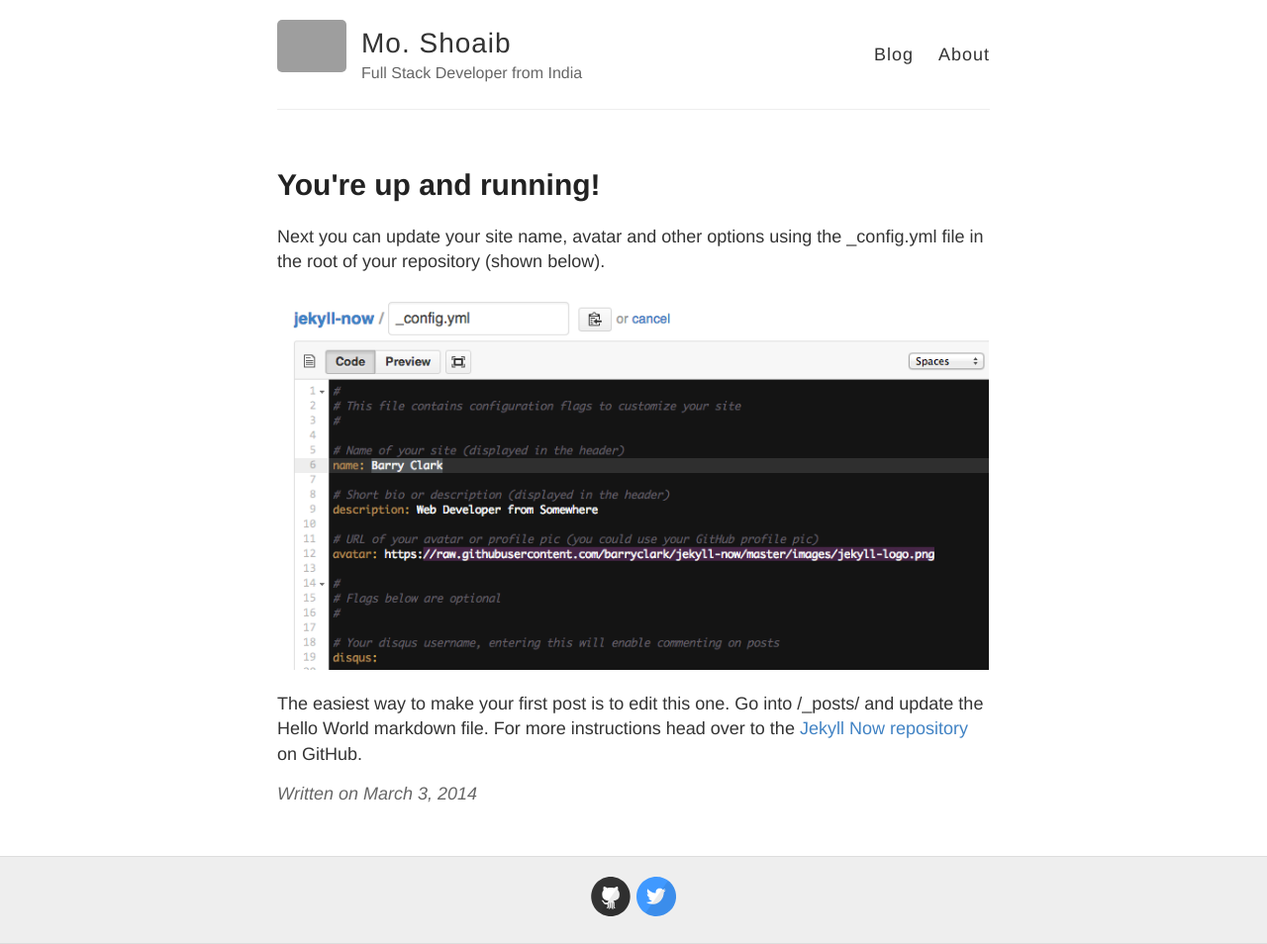
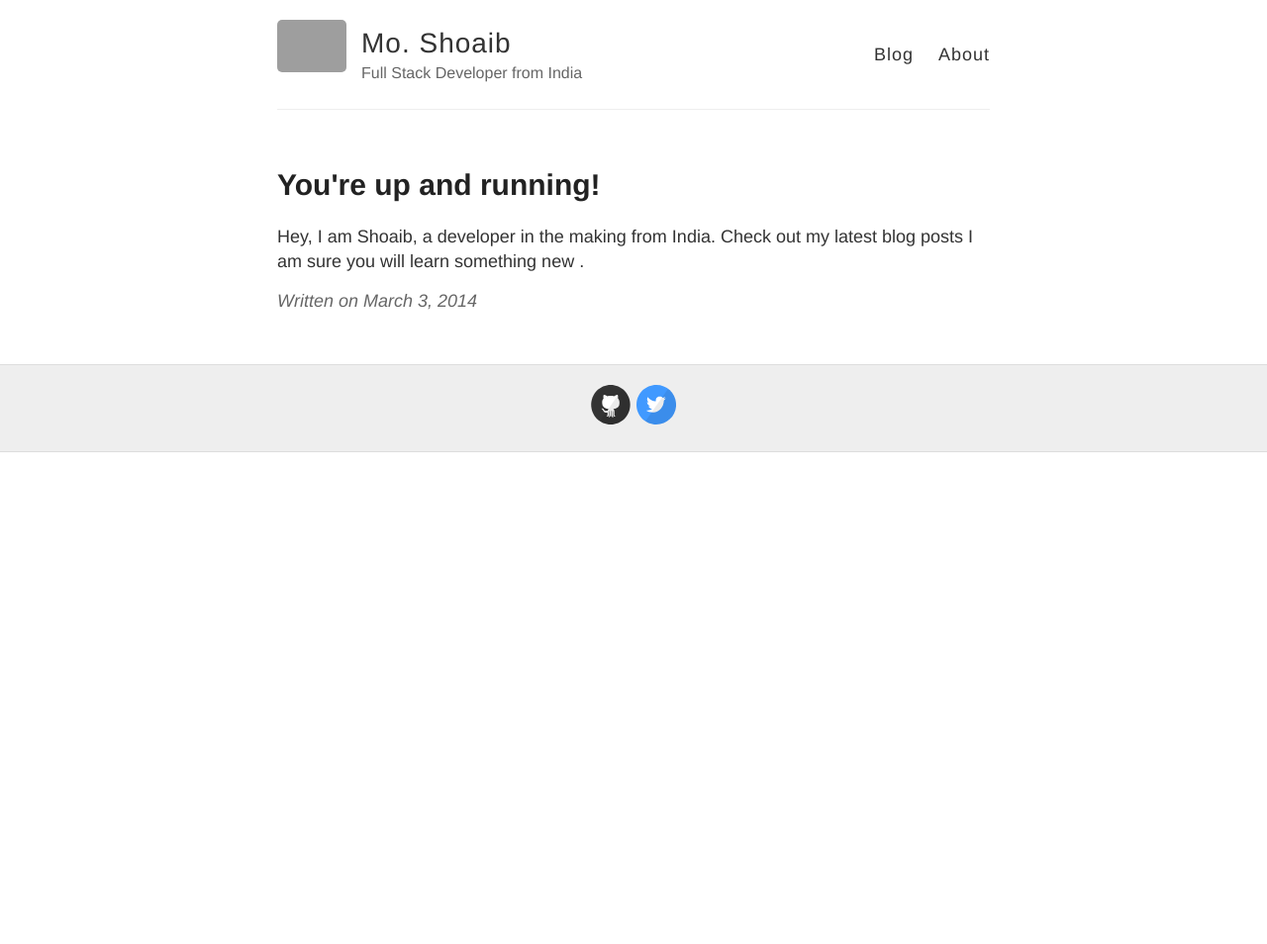
Before and after one commit to Shoaib0023/Shoaib0023.github.io, a Jekyll site: the page built from _posts/2014-3-3-Hello-World.md, in a window 1280 px wide. Shown: the whole page at 99% size. Built offline with Jekyll 4.4.1, drawn with Linux system fonts in a browser that asks for light colours; after the commit the page ends 900 px from its top, so only the background shows below that; grey boxes are pictures that could not be loaded.

Commit message:
updated posts

```diff
--- a/_posts/2014-3-3-Hello-World.md
+++ b/_posts/2014-3-3-Hello-World.md
@@ -3,8 +3,4 @@ layout: post
 title: You're up and running!
 ---
 
-Next you can update your site name, avatar and other options using the _config.yml file in the root of your repository (shown below).
-
-![_config.yml]({{ site.baseurl }}/images/config.png)
-
-The easiest way to make your first post is to edit this one. Go into /_posts/ and update the Hello World markdown file. For more instructions head over to the [Jekyll Now repository](https://github.com/barryclark/jekyll-now) on GitHub.
+Hey, I am Shoaib, a developer in the making from India. Check out my latest blog posts I am sure you will learn something new .
```
